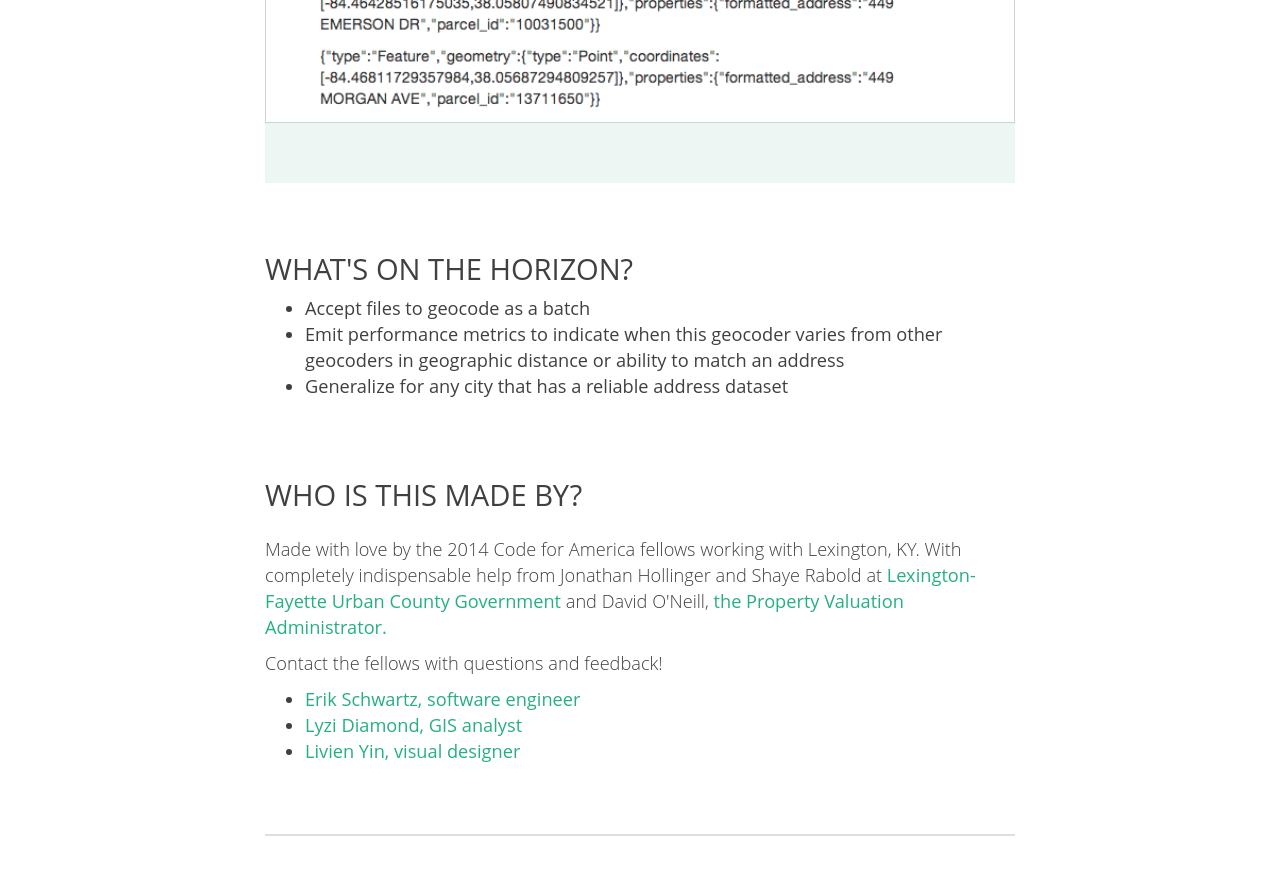
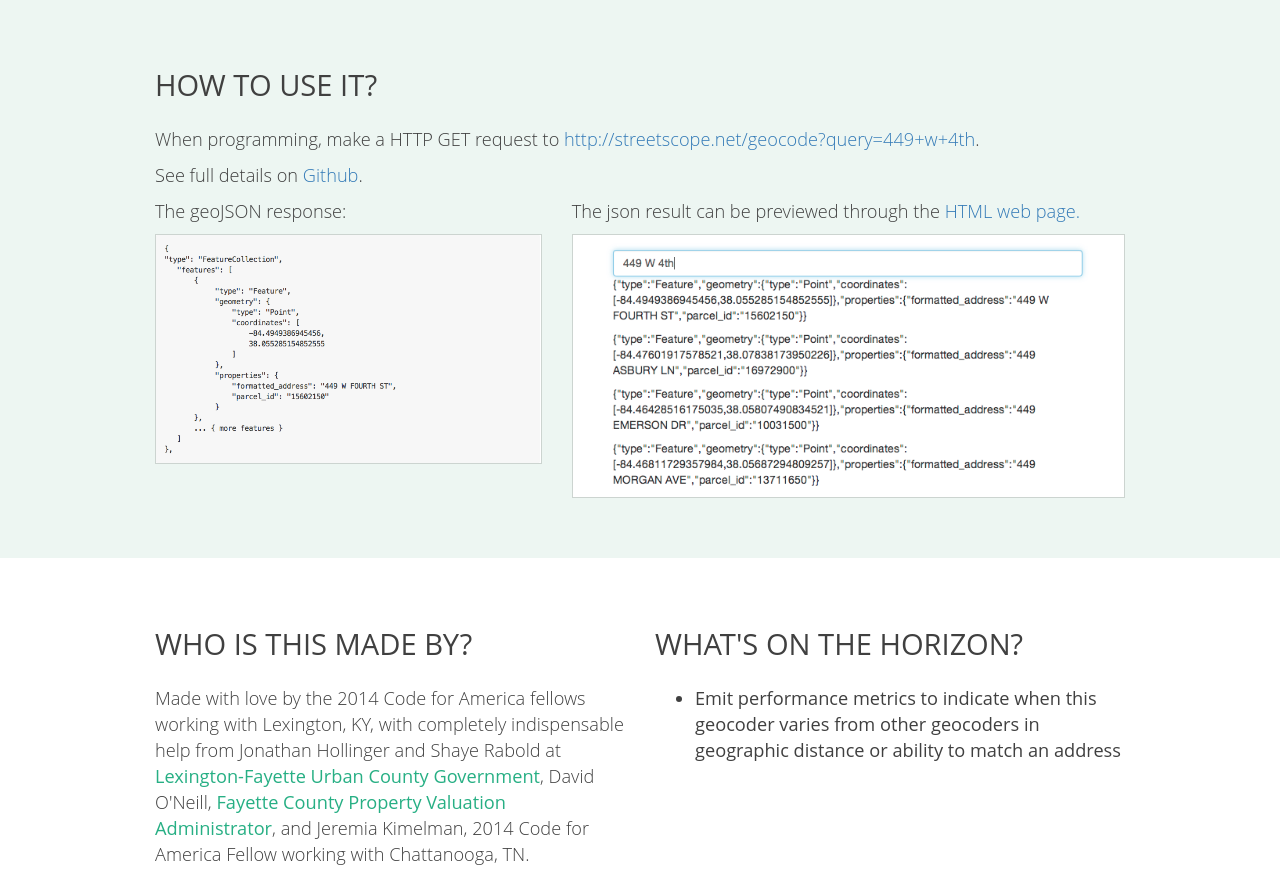
Before and after one commit to codeforamerica/streetscope, a Flask app: page /about in a window 1280 px wide. Shown: the part 1225-2098 px from the top of the page. Run offline with Flask 2, Linux system fonts and the light colour scheme; some libraries are stand-ins or nearby versions.

Commit message:
Merge ui changes for about page

```diff
--- a/templates/about.html
+++ b/templates/about.html
@@ -5,57 +5,118 @@
   <meta name="viewport" content="width=device-width, initial-scale=1.0">
   <title>Streetscope</title>
 
+  <script src="//use.typekit.net/pbs6bvg.js"></script>
+  <script>try{Typekit.load();}catch(e){}</script>
+
   <link href="//netdna.bootstrapcdn.com/bootstrap/3.0.0/css/bootstrap.min.css" rel="stylesheet" media="screen">
   <link href="https://api.tiles.mapbox.com/mapbox.js/v2.0.1/mapbox.css" rel="stylesheet" />
   <link href="{{ url_for('static', filename='css/style.css') }}" rel="stylesheet" type="text/css" />
 </head>
 <body>
-  <div id="about-wrapper" class="container">
+  <div id="about-wrapper">
+    <div id="navigation">
+      <div class="container">
         <div class="row">
-      <div class="col-md-offset-2 col-md-8">
-        <div class="pull-right"><a href="/"><h4>Back to Home</h4></a></div>
-        <h1>About Streetscope</h1>
+          <div class="col-md-3">
+            <div id="logo"><img src="/static/images/streetscope-logo-white.png" width="100%"/></div>
+          </div>
+          <div class="col-md-9">
+            <div class="pull-right">
+              <a href="/">Return to Home</a>
+              <a href="https://github.com/codeforamerica/streetscope" target="_blank"><img src="/static/images/github-icon.png" width="20px"/> Github</a>
+            </div>
+          </div>
+        </div>
+      </div>
+    </div>
+
+    <section id="what">
+      <div class="container">
+        <div class="row">
+          <div class="col-md-6">
+            <img src="/static/images/123-main-st.png" width="100%"/>
+          </div>
+          <div class="col-md-6">
+            <div class="description">
+              <h2>About the project</h2>
+              <p>Streetscope is a service to allow people, but especially computer programs, to submit an address like '123 Main St.' and find its lat/lon coordinates and canonical parcel_id in the Lexington, KY Property Value Administrator's set of addresses.</p>
+            </div>
+          </div>
+        </div>
+      </div>
+    </section>
+
     <section id="why">
-          <h2>Why are we doing this?</h2>
-          <p>Because LFUCG (Lexington's government) has many datasets that contain addresses that are captured as '449 W. Fourth St.' in one database and '435 W 4th St.' in another. This service lets you look them up and find their precise parcel id, despite spelling variations.</p>
+      <div class="container">
+        <div class="row">
+          <div class="col-md-8">
+            <h2>Why did we build this?</h2>
+            <p>Because LFUCG (Lexington's government) has many datasets that contain addresses that are captured as '449 W. Fourth St.' in one database and '449 W 4th St.' in another. This service lets you look them up and find their precise parcel id, despite spelling variations.</p>
+          </div>
+          <div class="col-md-4">
+            <img src="/static/images/fourth-st.png" width="100%"/>
+            <img src="/static/images/4th-st.png" width="100%"/>
+          </div>
+        </div>
+      </div>
     </section>
 
     <section id="how">
+      <div class="container">
+        <div class="row">
+          <div class="col-md-12">
             <h2>How to use it?</h2>
-          <p>When programming, make an HTTP GET request to <a href="http://streetscope.net/geocode?query=449+w+4th" target="_blank">http://lexington-geocoder.herokuapp.com/geocode?query=449+w+4th</a>. See more on <a href="https://github.com/codeforamerica/lexington-geocoder-flask" target="_blank">Github</a></p>
+            <p>When programming, make a HTTP GET request to <a href="http://streetscope.net/geocode?query=449+w+4th" target="_blank">http://streetscope.net/geocode?query=449+w+4th</a>.</p>
+            <p>See full details on <a href="https://github.com/codeforamerica/streetscope" target="_blank">Github</a>.</p>
+          </div>
+        </div>
+        <div class="row">
+          <div class="col-md-5">
             <p>The geoJSON response:</p>
             <img src="/static/images/geoJSON.png" width="100%"/>
+          </div>
+          <div class="col-md-7">
             <p>The json result can be previewed through the <a href="/" target="_blank">HTML web page.</a></p>
             <img src="/static/images/JSON.png" width="100%"/>
-        </section>
-
-        <section id="future">
-          <h2>What's on the horizon?</h2>
-          <ul>
-            <li>Accept files to geocode as a batch</li>
-            <li>Emit performance metrics to indicate when this geocoder varies from other geocoders in geographic distance or ability to match an address</li>
-            <li>Generalize for any city that has a reliable address dataset</li>
-          </ul>
+          </div>
+        </div>
+      </div>
     </section>
 
     <section id="who">
+      <div class="container">
+        <div class="row">
+          <div class="col-md-6">
             <h2>Who is this made by?</h2>
-          <p>Made with love by the 2014 Code for America fellows working with Lexington, KY. With completely indispensable help from Jonathan Hollinger and Shaye Rabold at <a href="http://lexingtonky.gov/" target="_blank">Lexington-Fayette Urban County Government</a> and David O'Neill, <a href="http://www.fayette-pva.com/" target="_blank">the Property Valuation Administrator.</a></p>
+            <p>Made with love by the 2014 Code for America fellows working with Lexington, KY, with completely indispensable help from Jonathan Hollinger and Shaye Rabold at <a href="http://lexingtonky.gov/" target="_blank">Lexington-Fayette Urban County Government</a>, David O'Neill, <a href="http://www.fayette-pva.com/" target="_blank">Fayette County Property Valuation Administrator</a>, and Jeremia Kimelman, 2014 Code for America Fellow working with Chattanooga, TN.</p>
             <p>Contact the fellows with questions and feedback!</p>
             <ul>
               <li><a href="mailto:lexington@codeforamerica.org" target="_top">Erik Schwartz, software engineer</a></li>
               <li><a href="mailto:lexington@codeforamerica.org" target="_top">Lyzi Diamond, GIS analyst</a></li>
               <li><a href="mailto:lexington@codeforamerica.org" target="_top">Livien Yin, visual designer</a></li>
+              <li><a href="mailto:lexington@codeforamerica.org" target="_top">Jeremia Kimelman, Chattanoooga Fellow</a></li>
             </ul>
+          </div>
+          <div class="col-md-6">
+            <h2>What's on the horizon?</h2>
+            <ul>
+              <li>Emit performance metrics to indicate when this geocoder varies from other geocoders in geographic distance or ability to match an address</li>
+            </ul>
+          </div>
+        </div>
+      </div>
     </section>
 
     <footer>
+      <div class="container">
+        <div class="row">
+          <div class="col-md-12">
             <img src="/static/images/footer-logos.png" width="200" alt="City and County Seals">
             Created by <a href="http://codeforamerica.org/">Code for America</a> and <a href="http://www.lexingtonky.gov/index.aspx">Lexington-Fayette Urban County Government</a>
-          &bull; Source code on <a href="https://github.com/codeforamerica/lexington-geocoder">Github</a>
-        </footer>
           </div>
         </div>
       </div>
+    </footer>
+  </div>
 </body>
 </html>
```
Lines whose indentation alone changed are shown as unchanged.
